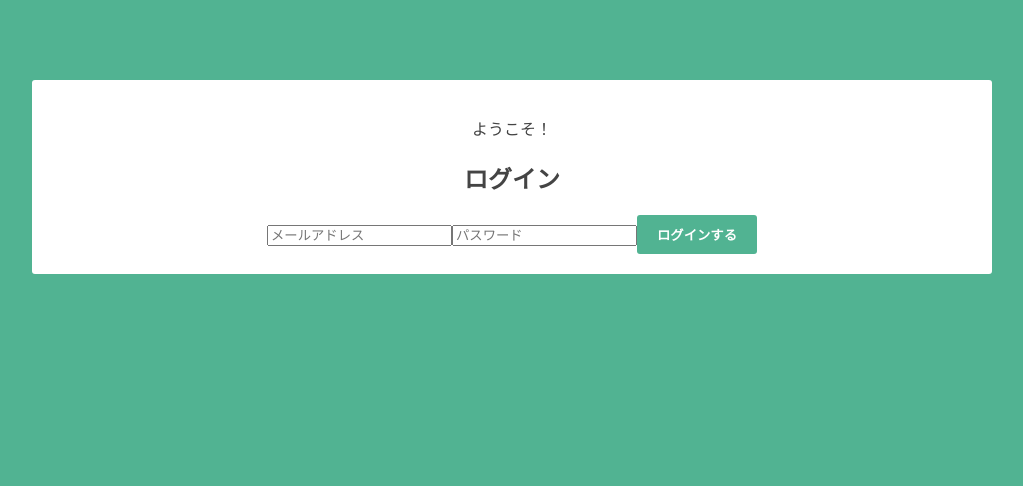
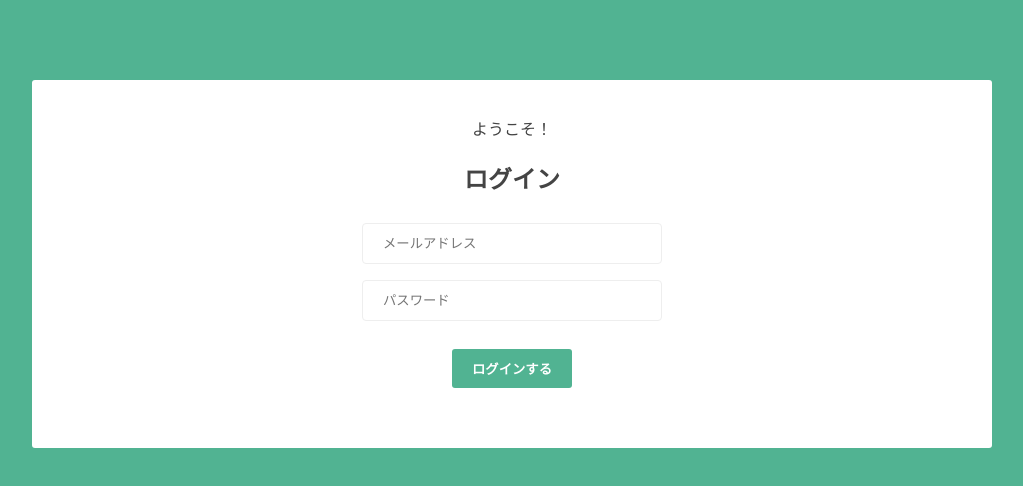
Before and after one commit to Takao-Yamasaki/live-chat-vuejs, a Vue app: page / in a window 1280 px wide. Shown: the top 486 px of the page, without its empty margins (128-1151 px from the left). Built offline with nearby package versions, Linux system fonts and the light colour scheme.

Commit message:
CSSの適用

```diff
--- a/src/views/WelcomePage.vue
+++ b/src/views/WelcomePage.vue
@@ -12,9 +12,39 @@ export default {
 }
 </script>
 
-<style scoped>
+<style>
 .welcome {
   text-align: center;
   padding: 20px 0;
 }
+
+.welcome form {
+  width: 300px;
+  margin: 20px auto;
+}
+
+.welcome label {
+  display: block;
+  margin: 20px 0 10px;
+}
+
+.welcome input{
+  width: 100%;
+  padding: 12px 20px;
+  margin: 8px auto;
+  border-radius: 4px;
+  border: 1px solid #eee;
+  outline: none;
+  box-sizing: border-box;
+}
+
+.welcome span{
+  font-weight: bold;
+  text-decoration: underline;
+  cursor: pointer;
+}
+
+.welcome button{
+  margin: 20px auto;
+}
 </style>
```
